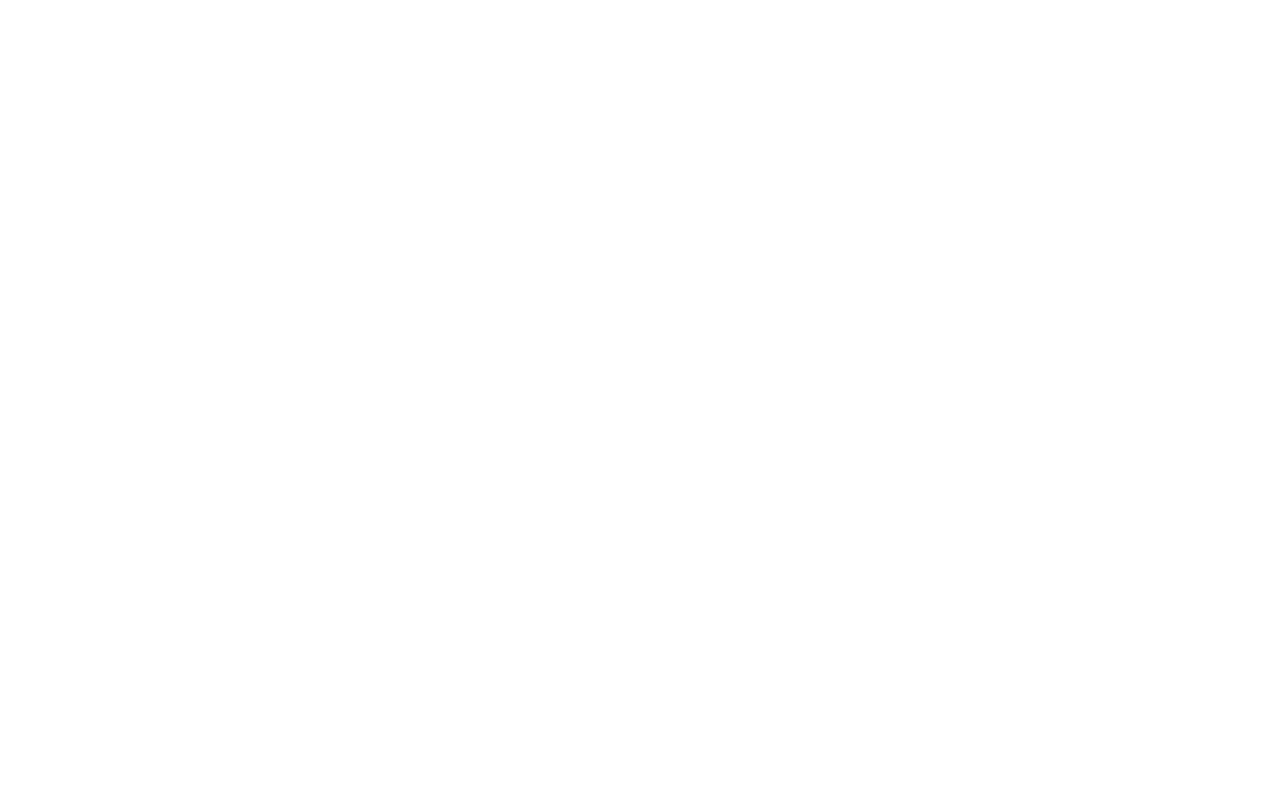
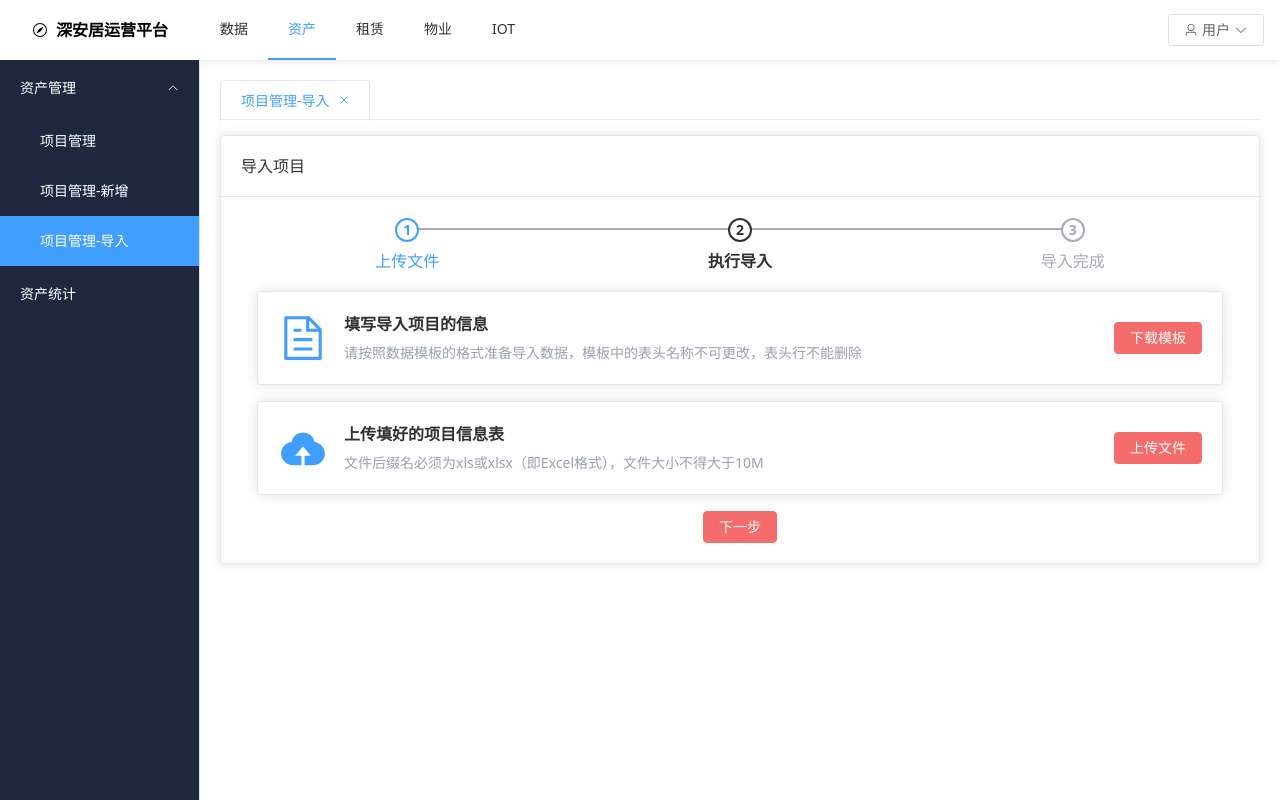
Before and after one commit to DogDaysStudio/union-admin, a Vue app: page /asset/management/import in a window 1280 px wide. Before the commit this address had no page. Built offline with nearby package versions, Linux system fonts and the light colour scheme; what vue-request would draw is missing.

Commit message:
feat(asset): 项目管理导入-静态

```diff
--- a/components.d.ts
+++ b/components.d.ts
@@ -35,6 +35,8 @@
     ElPagination: typeof import('element-plus/es')['ElPagination']
     ElRow: typeof import('element-plus/es')['ElRow']
     ElSpace: typeof import('element-plus/es')['ElSpace']
+    ElStep: typeof import('element-plus/es')['ElStep']
+    ElSteps: typeof import('element-plus/es')['ElSteps']
     ElSubMenu: typeof import('element-plus/es')['ElSubMenu']
     ElTable: typeof import('element-plus/es')['ElTable']
     ElTableColumn: typeof import('element-plus/es')['ElTableColumn']
@@ -81,6 +83,8 @@
   const ElPagination: typeof import('element-plus/es')['ElPagination']
   const ElRow: typeof import('element-plus/es')['ElRow']
   const ElSpace: typeof import('element-plus/es')['ElSpace']
+  const ElStep: typeof import('element-plus/es')['ElStep']
+  const ElSteps: typeof import('element-plus/es')['ElSteps']
   const ElSubMenu: typeof import('element-plus/es')['ElSubMenu']
   const ElTable: typeof import('element-plus/es')['ElTable']
   const ElTableColumn: typeof import('element-plus/es')['ElTableColumn']
--- a/src/router/asset.ts
+++ b/src/router/asset.ts
@@ -4,23 +4,33 @@
 const assetRoutes: RouteRecordRaw[] = [
   {
     path: '/asset',
-    redirect: '/asset/management/project',
+    // redirect: '/asset/management/project',
     component: MainLayout,
     children: [
       {
         path: 'management',
         meta: {title: '资产管理'},
-        component: () => import('@/views/asset/project-management.vue'),
+        // component: () => import('@/views/asset/project-management.vue'),
         children: [
           {
             path: 'project',
             meta: {title: '项目管理'},
             component: () => import('@/views/asset/project-management.vue'),
           },
+          {
+            path: 'add',
+            meta: {title: '项目管理-新增',hidden: true},
+            component: () => import('@/views/asset/add-project-management.vue'),
+          },
+          {
+            path: 'import',
+            meta: {title: '项目管理-导入',hidden: true},
+            component: () => import('@/views/asset/import-project-management.vue'),
+          },
           // {
-          //   path: 'list',
+          //   path: 'lists',
           //   meta: {title: '资产列表'},
-          //   component: () => import('@/views/home-view.vue'),
+          //   component: () => import('@/views/asset/add-management.vue'),
           // },
         ],
       },
--- /dev/null
+++ b/src/views/asset/add-project-management.vue
@@ -0,0 +1,4 @@
+<template>
+  <div>123</div>
+</template>
+<script lang="ts" setup></script>
--- /dev/null
+++ b/src/views/asset/import-project-management.vue
@@ -0,0 +1,80 @@
+<script setup lang="ts">
+import {ref} from 'vue'
+import {Document, UploadFilled, CircleCheck, Warning} from '@element-plus/icons-vue'
+
+const active = ref<number>(1)
+</script>
+<template>
+  <el-card>
+    <template #header>导入项目</template>
+
+    <el-steps :active="active" align-center>
+      <el-step title="上传文件" />
+      <el-step title="执行导入" />
+      <el-step title="导入完成" />
+    </el-steps>
+
+    <!-- 第一步 -->
+    <el-card v-if="active === 1" class="m-4">
+      <div class="flex items-center justify-between">
+        <el-icon size="50" color="var(--el-color-primary)"><Document /></el-icon>
+        <div class="pl-4 flex-1">
+          <div class="font-bold mb-1">填写导入项目的信息</div>
+          <span class="text-gray-400 text-sm">
+            请按照数据模板的格式准备导入数据，模板中的表头名称不可更改，表头行不能删除
+          </span>
+        </div>
+        <el-button type="danger">下载模板</el-button>
+      </div>
+    </el-card>
+
+    <el-card v-if="active === 1" class="m-4">
+      <div class="flex items-center justify-between">
+        <el-icon size="50" color="var(--el-color-primary)"><UploadFilled /></el-icon>
+        <div class="pl-4 flex-1">
+          <div class="font-bold mb-1">上传填好的项目信息表</div>
+          <span class="text-gray-400 text-sm">
+            文件后缀名必须为xls或xlsx（即Excel格式），文件大小不得大于10M
+          </span>
+        </div>
+        <el-button type="danger">上传文件</el-button>
+      </div>
+    </el-card>
+
+    <!-- 第二步 -->
+    <el-card v-if="active === 2" class="m-4">
+      <div class="flex items-center justify-between">
+        <el-icon size="50" color="var(--el-color-success)"><CircleCheck /></el-icon>
+        <div class="pl-4 flex-1">
+          <div class="font-bold mb-1">正常数量条数</div>
+          <span class="text-gray-400 text-sm">100条</span>
+        </div>
+      </div>
+    </el-card>
+
+    <el-card v-if="active === 2" class="m-4">
+      <div class="flex items-center justify-between">
+        <el-icon size="50" color="var(--el-color-warning)"><Warning /></el-icon>
+        <div class="pl-4 flex-1">
+          <div class="font-bold mb-1">异常数量条数</div>
+          <span class="text-gray-400 text-sm">100条</span>
+        </div>
+        <el-button type="danger">下载异常数据</el-button>
+      </div>
+    </el-card>
+
+    <!-- 第三步 -->
+    <div v-if="active === 3" class="text-center mb-10">
+      <el-icon size="50" color="var(--el-color-success)"><CircleCheck /></el-icon>
+      <div class="text-2xl">导入完成</div>
+      <span class="text-gray-400 text-sm">成功导入项目数量：3个</span>
+    </div>
+
+    <!-- 操作按钮 -->
+    <div class="flex justify-center">
+      <el-button type="danger" v-if="active !== 3">下一步</el-button>
+      <el-button v-if="active === 2">返回重新上传</el-button>
+      <el-button v-if="active === 3" type="danger">完成</el-button>
+    </div>
+  </el-card>
+</template>
--- a/src/views/asset/project-management.vue
+++ b/src/views/asset/project-management.vue
@@ -1,6 +1,7 @@
 <script setup lang="ts">
 import {defineField, defineSchema} from '@/utils/form-schema'
 import {onMounted, reactive, ref} from 'vue'
+import {useRouter} from 'vue-router'
 import {iamCommon} from '@/service/api/iamCommon'
 import {amsAsset} from '@/service/api/amsAsset'
 import {useRequest} from 'vue-request'
@@ -132,6 +133,12 @@
   formState.pageNum = val
   getData()
 }
+
+const router = useRouter()
+const addProject = () => {
+  router.push('/asset/management/add')
+}
+
 </script>
 
 <template>
@@ -145,7 +152,7 @@
       <div class="flex items-center justify-between w-full">
         <span class="text-base font-medium">数据列表</span>
         <div class="flex">
-          <el-button type="primary" size="default">新增项目</el-button>
+          <el-button type="primary" size="default" @click="addProject">新增项目</el-button>
           <el-button type="primary" size="default">导入</el-button>
           <el-button type="primary" size="default">导出</el-button>
         </div>
```
